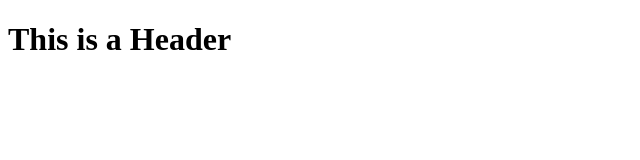
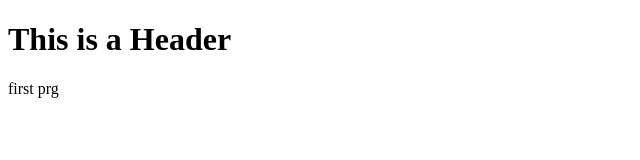
Before and after one commit to Afghan202/git-test, a website: page index.html in a window 1280 px wide. Shown: the full height of the page, 0-640 px from the left. Drawn offline with Linux system fonts and the light colour scheme.

Commit message:
initialize npm

```diff
--- a/index.html
+++ b/index.html
@@ -4,5 +4,6 @@
 </head>
 <body>
 <h1>This is a Header</h1>
+<p>first prg</p>
 </body>
 </html>
```
Also changed, not shown: package.json (added, +18 -0 lines), 2 other files.
